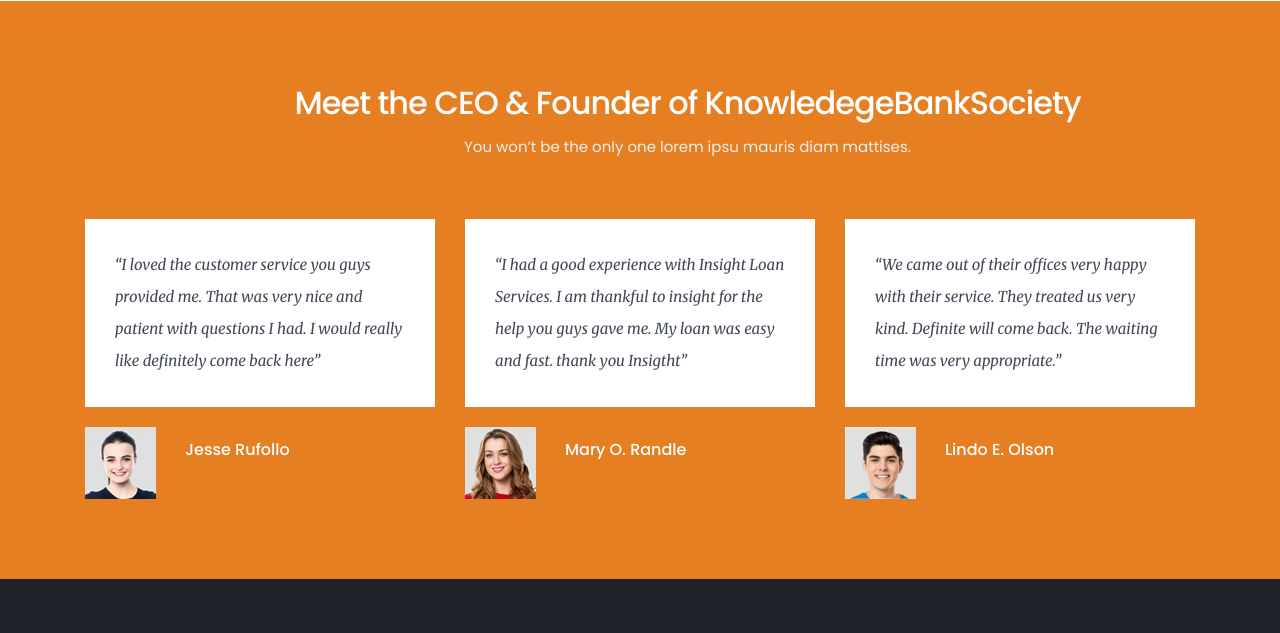
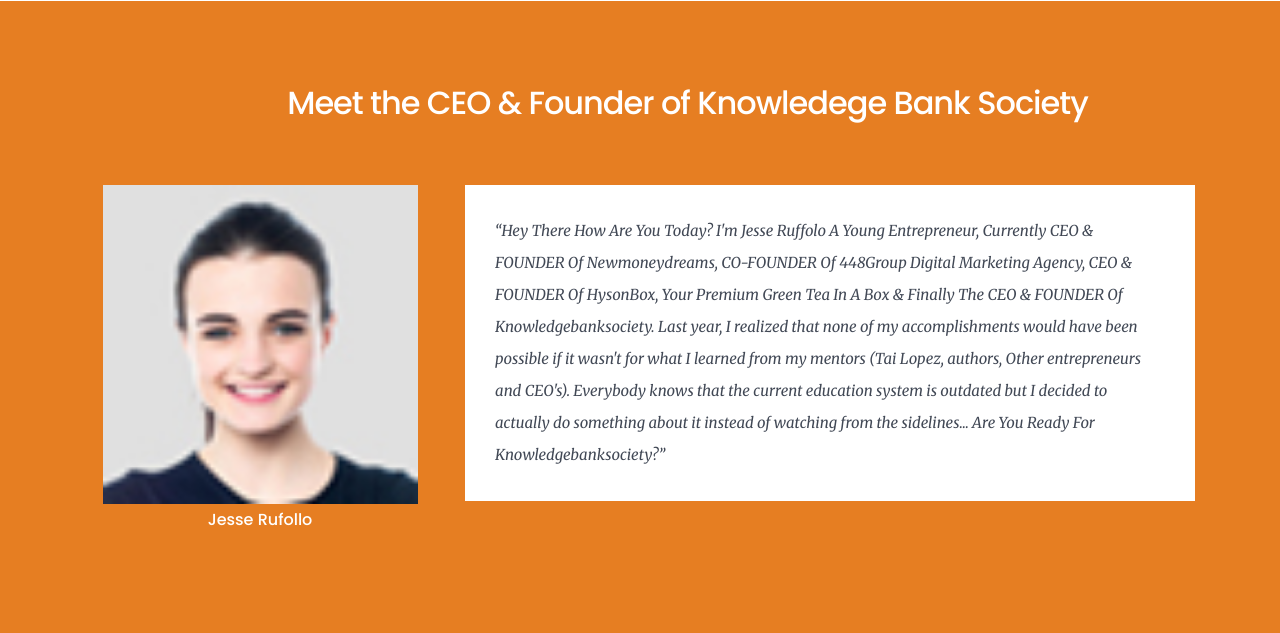
Before and after one commit to muradmalik777/jnm-client, a PHP site: page / in a window 1280 px wide. Shown: the part 5867-6500 px from the top of the page. Run offline with PHP 8.4, Linux system fonts and the light colour scheme.

Commit message:
revisions feb 11

```diff
--- a/css/style.css
+++ b/css/style.css
@@ -755,10 +755,11 @@ testimonial
 .testimonial-block { position: relative; }
 .testimonial-text { font-family: 'Merriweather', serif; color: #414855; font-style: italic; line-height: 32px; }
 .testimonial-autor { padding-top: 15px; padding-bottom: 12px; }
-.testimonial-name { color: #fff; line-height: 1; margin-bottom: 5px; }
+.testimonial-name { color: #fff; line-height: 2; margin-bottom: 5px; text-align: center !important;}
 .testimonial-autor-box { }
 .testimonial-title { color: #e67e22; margin-bottom: 0px; }
-.testimonial-img { float: left; padding-right: 29px; }
+.testimonial-img { float: left; width: 100%;}
+.testimonial-img img{ width: 90% !important; height: auto; display: block; margin: auto;}
 .testimonial-meta { font-size: 12px; }
 .testimonial-simple { }
 .testimonial-name-inverse { color: #e67e22; text-transform: uppercase; font-size: 14px; font-weight: 600; }
--- a/footer.php
+++ b/footer.php
@@ -55,7 +55,6 @@
                         <!-- widget footer -->
                         <ul class="listnone">
                             <li><a href="index.php">Home</a></li>
-                            <li><a href="#">Services</a></li>
                             <li><a href="about.php">About </a></li>
                             <li><a href="#">News</a></li>
                             <li><a href="faq.php">Faq</a></li>
@@ -89,8 +88,6 @@
                             <li><a href="#"><i class="fa fa-linkedin"></i>Linked In</a></li>
                             <li><a href="#"><i class="fa fa-snapchat"></i>Snapchat</a></li>
                             <li><a href="#"><i class="fa fa-youtube"></i>Youtube</a></li>
-
-
                         </ul>
                     </div>
                     <!-- /.widget footer -->
@@ -106,7 +103,7 @@
                     <p>© Copyright 2019 | KnowledegeBankSociety</p>
                 </div>
                 <div class="col-xl-6 col-lg-6 col-md-6 col-sm-6 col-6 text-right">
-                    <p><a href="TOU.php">Terms of use</a> | <a href="privacy.php">Privacy Policy</a></p>
+                    <p><a href="TOU.php">Terms of use </a> | <a href="privacy.php"> Privacy Policy</a></p>
                 </div>
             </div>
         </div>
--- a/index.php
+++ b/index.php
@@ -385,45 +385,25 @@
             <div class="row">
                  <div class="offset-xl-2 col-xl-9 offset-md-2 col-md-9 offset-md-2 col-md-9 col-sm-12 col-12">
                     <div class="mb60 text-center section-title">
-                        <h1 class="title-white">Meet the CEO & Founder of KnowledegeBankSociety</h1>
-                        <p> You won’t be the only one lorem ipsu mauris diam mattises.</p>
+                        <h1 class="title-white">Meet the CEO & Founder of Knowledege Bank Society</h1>
                     </div>
                 </div>
             </div>
             <div class="row">
                 <div class="col-xl-4 col-lg-4 col-md-4 col-sm-4 col-12 clearfix ">
                     <div class="testimonial-block mb30">
-                        <div class="bg-white pinside30 mb20">
-                            <p class="testimonial-text"> “I loved the customer service you guys provided me. That was very nice and patient with questions I had. I would really like definitely come back here”</p>
-                        </div>
                         <div class="testimonial-autor-box">
                             <div class="testimonial-img pull-left"> <img src="images/testimonial-img.jpg" alt="Borrow - Loan Company Website Template"> </div>
-                            <div class="testimonial-autor pull-left">
-                                <h4 class="testimonial-name">Jesse Rufollo</h4></div>
+                            <div class="testimonial-autor">
+                                <h4 class="testimonial-name">Jesse Rufollo</h4>
+                            </div>
                         </div>
                     </div>
                 </div>
-                <div class="col-xl-4 col-lg-4 col-md-4 col-sm-4 col-12 clearfix ">
+               <div class="col-xl-8 col-lg-8 col-md-8 col-sm-12 col-12 clearfix ">
                     <div class="testimonial-block mb30">
                         <div class="bg-white pinside30 mb20">
-                            <p class="testimonial-text"> “I had a good experience with Insight Loan Services. I am thankful to insight for the help you guys gave me. My loan was easy and fast. thank you Insigtht”</p>
-                        </div>
-                        <div class="testimonial-autor-box">
-                            <div class="testimonial-img pull-left"> <img src="images/testimonial-img-1.jpg" alt="Borrow - Loan Company Website Template"> </div>
-                            <div class="testimonial-autor pull-left">
-                                <h4 class="testimonial-name">Mary O. Randle</h4> </div>
-                        </div>
-                    </div>
-                </div>
-               <div class="col-xl-4 col-lg-4 col-md-4 col-sm-4 col-12 clearfix ">
-                    <div class="testimonial-block mb30">
-                        <div class="bg-white pinside30 mb20">
-                            <p class="testimonial-text"> “We came out of their offices very happy with their service. They treated us very kind. Definite will come back. The waiting time was very appropriate.”</p>
-                        </div>
-                        <div class="testimonial-autor-box">
-                            <div class="testimonial-img pull-left"> <img src="images/testimonial-img-2.jpg" alt="Borrow - Loan Company Website Template"> </div>
-                            <div class="testimonial-autor pull-left">
-                                <h4 class="testimonial-name">Lindo E. Olson</h4> </div>
+                            <p class="testimonial-text"> “Hey There How Are You Today? I'm Jesse Ruffolo A Young Entrepreneur, Currently  CEO & FOUNDER Of Newmoneydreams, CO-FOUNDER Of 448Group Digital Marketing Agency, CEO & FOUNDER Of HysonBox, Your Premium Green Tea In A Box & Finally The CEO & FOUNDER Of Knowledgebanksociety. Last year, I realized that none of my accomplishments would have been possible if it wasn't for what I learned from my mentors (Tai Lopez, authors, Other entrepreneurs and CEO's). Everybody knows that the current education system is outdated but I decided to actually do something about it instead of watching from the sidelines... Are You Ready For Knowledgebanksociety?”</p>
                         </div>
                     </div>
                 </div>
@@ -433,7 +413,7 @@
 
         <!-- footer -->
         <?php include 'footer.php'; ?>
-    <!-- /.footer -->
+        <!-- /.footer -->
 
     <!-- jQuery (necessary for Bootstrap's JavaScript plugins) -->
     <script src="js/jquery.min.js"></script>
```
